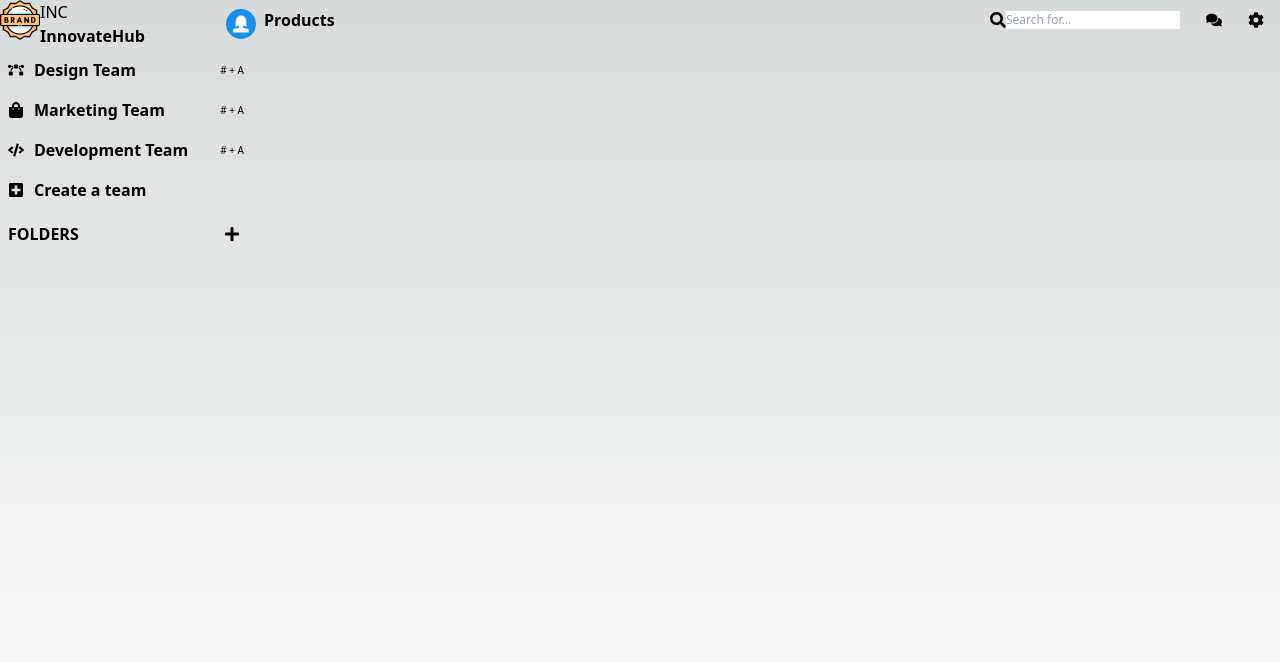
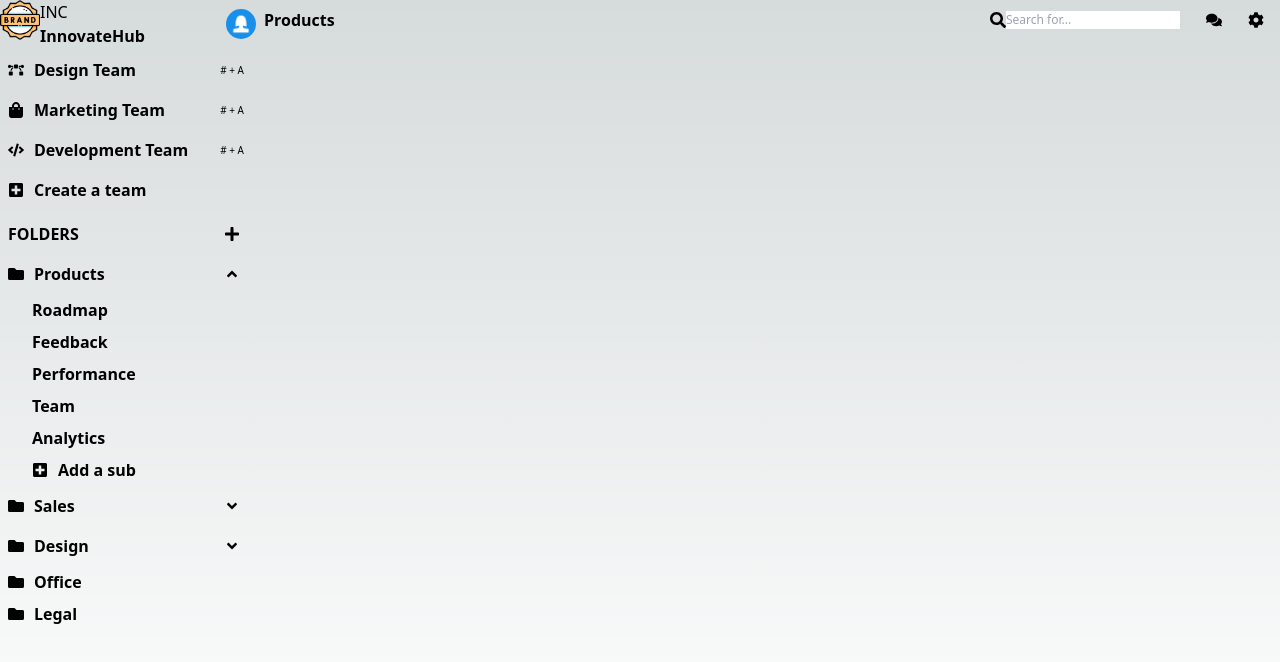
Before and after one commit to faraz-github/K-Rite-ProjMgmt-Task-v1, a Next.js app: page /dashboard in a window 1280 px wide. Shown: the top 662 px of the page. Built offline with nearby package versions, Linux system fonts and the light colour scheme.

Commit message:
Create folders

```diff
--- /dev/null
+++ b/src/components/Folders.jsx
@@ -0,0 +1,80 @@
+import styled from "styled-components";
+
+import IconAndTitleText from "./ui-components/IconAndTitleText";
+
+import { FaAngleUp, FaFolder, FaPlusSquare } from "react-icons/fa";
+import HeadingLevelThreeText from "./typography/HeadingLevelThree";
+import IconOnlyButton from "./ui-components/IconOnlyButton";
+import { FaAngleDown } from "react-icons/fa";
+import { FlexDivCenterSpaceBetween } from "./SidePanel";
+import VerticalStack from "./ui-components/VerticalStack";
+
+const FoldersContainer = styled.div`
+  padding: 0 8px;
+`;
+const SubFoldersContainer = styled.div`
+  margin-left: 8px;
+  padding: 0 16px;
+  border-left: 2px solid var(--surface-border);
+`;
+
+const Folders = () => {
+  return (
+    <FoldersContainer>
+      <VerticalStack gap="8px">
+        <FlexDivCenterSpaceBetween>
+          <IconAndTitleText>
+            <FaFolder />
+            <HeadingLevelThreeText>Products</HeadingLevelThreeText>
+          </IconAndTitleText>
+          <IconOnlyButton onClick={() => alert("Add OnClick")}>
+            <FaAngleUp color="var(--dimmed)" />
+          </IconOnlyButton>
+        </FlexDivCenterSpaceBetween>
+        <SubFoldersContainer>
+          <VerticalStack gap="8px">
+            <HeadingLevelThreeText>Roadmap</HeadingLevelThreeText>
+            <HeadingLevelThreeText>Feedback</HeadingLevelThreeText>
+            <HeadingLevelThreeText>Performance</HeadingLevelThreeText>
+            <HeadingLevelThreeText>Team</HeadingLevelThreeText>
+            <HeadingLevelThreeText>Analytics</HeadingLevelThreeText>
+            <IconAndTitleText>
+              <FaPlusSquare color="var(--dimmed)" />
+              <HeadingLevelThreeText dimmed>Add a sub</HeadingLevelThreeText>
+            </IconAndTitleText>
+          </VerticalStack>
+        </SubFoldersContainer>
+
+        <FlexDivCenterSpaceBetween>
+          <IconAndTitleText>
+            <FaFolder />
+            <HeadingLevelThreeText>Sales</HeadingLevelThreeText>
+          </IconAndTitleText>
+          <IconOnlyButton onClick={() => alert("Add OnClick")}>
+            <FaAngleDown color="var(--dimmed)" />
+          </IconOnlyButton>
+        </FlexDivCenterSpaceBetween>
+        <FlexDivCenterSpaceBetween>
+          <IconAndTitleText>
+            <FaFolder />
+            <HeadingLevelThreeText>Design</HeadingLevelThreeText>
+          </IconAndTitleText>
+          <IconOnlyButton onClick={() => alert("Add OnClick")}>
+            <FaAngleDown color="var(--dimmed)" />
+          </IconOnlyButton>
+        </FlexDivCenterSpaceBetween>
+        <IconAndTitleText>
+          <FaFolder />
+          <HeadingLevelThreeText>Office</HeadingLevelThreeText>
+        </IconAndTitleText>
+
+        <IconAndTitleText>
+          <FaFolder />
+          <HeadingLevelThreeText>Legal</HeadingLevelThreeText>
+        </IconAndTitleText>
+      </VerticalStack>
+    </FoldersContainer>
+  );
+};
+
+export default Folders;
--- a/src/components/SidePanel.jsx
+++ b/src/components/SidePanel.jsx
@@ -15,8 +15,9 @@ import { FaBezierCurve } from "react-icons/fa";
 import { FaCode } from "react-icons/fa";
 import { FaPlusSquare } from "react-icons/fa";
 import { FaPlus } from "react-icons/fa";
+import Folders from "./Folders";
 
-const FlexDivCenterSpaceBetween = styled.div`
+export const FlexDivCenterSpaceBetween = styled.div`
   display: flex;
   align-items: center;
   justify-content: space-between;
@@ -34,7 +35,7 @@ const SidePanelContainer = styled.div`
   padding: var(--padding);
 
   @media screen and (max-width: 600px) {
-    width: 40%;
+    width: 60%;
     position: absolute;
     height: 100%;
     margin: 0;
@@ -80,7 +81,7 @@ const SidePanel = ({ isOpen }) => {
         </Teams>
         <Teams padding="8px" dimmed>
           <IconAndTitleText>
-            <FaPlusSquare />
+            <FaPlusSquare color="var(--dimmed)" />
             <HeadingLevelThreeText dimmed>Create a team</HeadingLevelThreeText>
           </IconAndTitleText>
         </Teams>
@@ -91,6 +92,7 @@ const SidePanel = ({ isOpen }) => {
           <FaPlus color="var(--dimmed)" />
         </IconOnlyButton>
       </FlexDivCenterSpaceBetween>
+      <Folders />
     </SidePanelContainer>
   );
 };
--- a/src/components/SwipeSwitch.jsx
+++ b/src/components/SwipeSwitch.jsx
@@ -5,7 +5,7 @@ import { useSwipeable } from "react-swipeable";
 const SwipeSwitchContainer = styled.div`
   display: "none";
   position: absolute;
-  width: 20%;
+  width: 70%;
   left: 0;
   top: 0;
   height: 100%;
--- a/src/components/ui-components/IconAndTitleText.jsx
+++ b/src/components/ui-components/IconAndTitleText.jsx
@@ -6,6 +6,7 @@ const IconAndTitleTextContainer = styled.div`
   display: flex;
   align-items: center;
   gap: 10px;
+  color: var(--heading-font-color);
 `;
 
 const IconAndTitleText = ({ children }) => {
```
